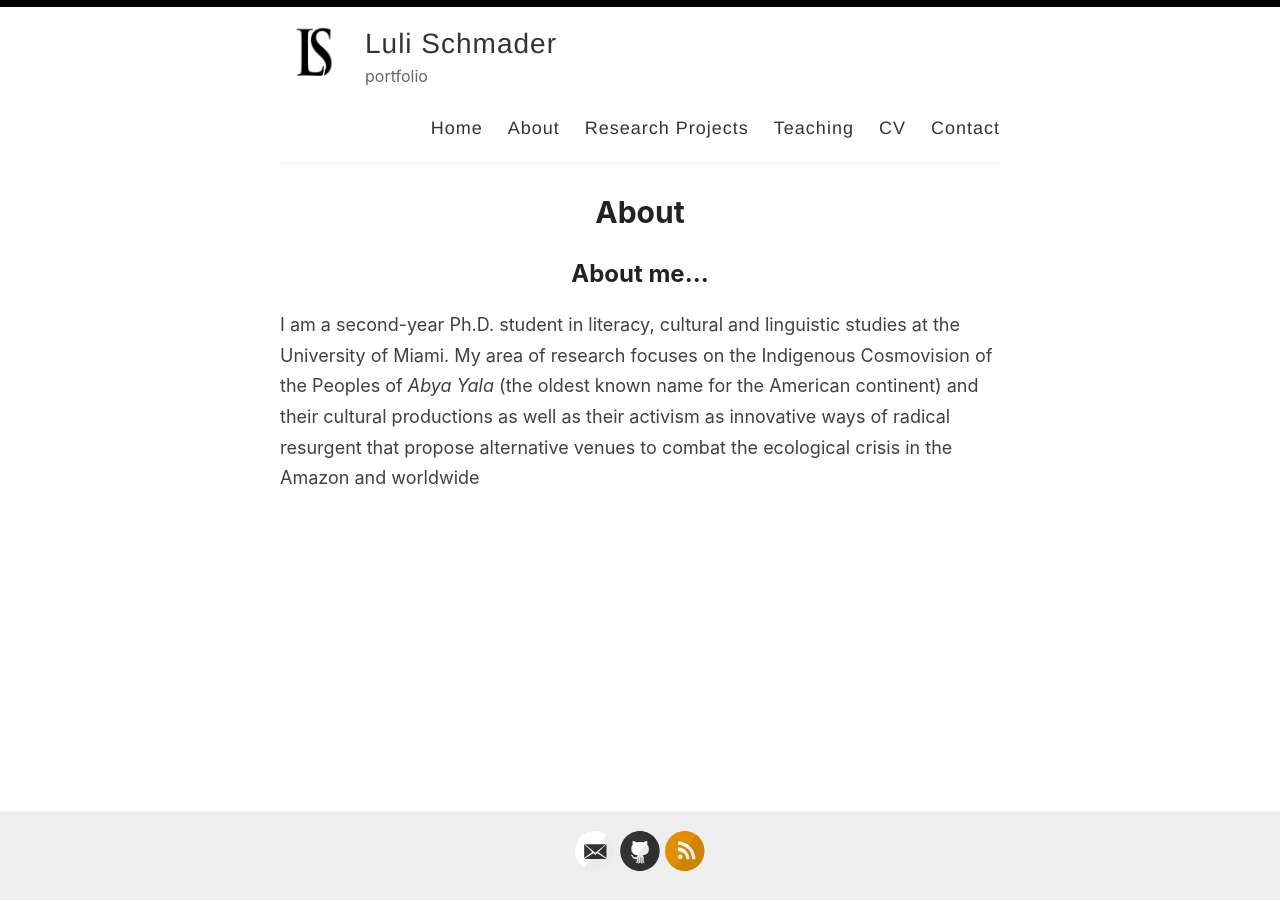
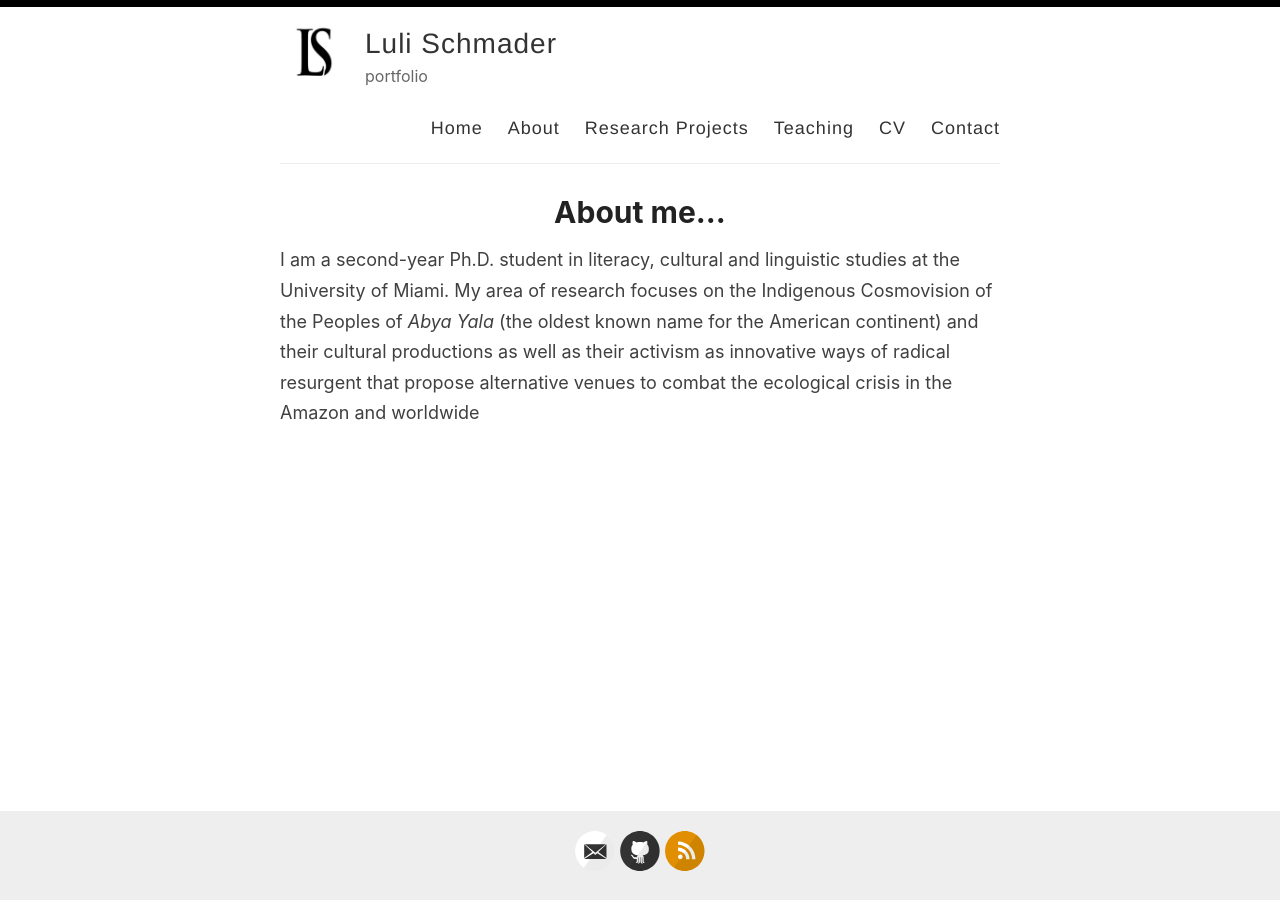
Before and after one commit to lulischmader/lulischmader.github.io, a Jekyll site: the page built from _pages/about.md, in a window 1280 px wide. Built offline with Jekyll 4.4.1, drawn with Linux system fonts in a browser that asks for light colours.

Commit message:
Update about.md

```diff
--- a/_pages/about.md
+++ b/_pages/about.md
@@ -1,11 +1,7 @@
 ---
 layout: page
-title: About
+title: About me...
 permalink: /about/
 ---
 
-## About me...
-
-
-
 > I am a second-year Ph.D. student in literacy, cultural and linguistic studies at the University of Miami. My area of research focuses on the Indigenous Cosmovision of the Peoples of *Abya Yala* (the oldest known name for the American continent) and their cultural productions as well as their activism as innovative ways of radical resurgent that propose alternative venues to combat the ecological crisis in the Amazon and worldwide
```
